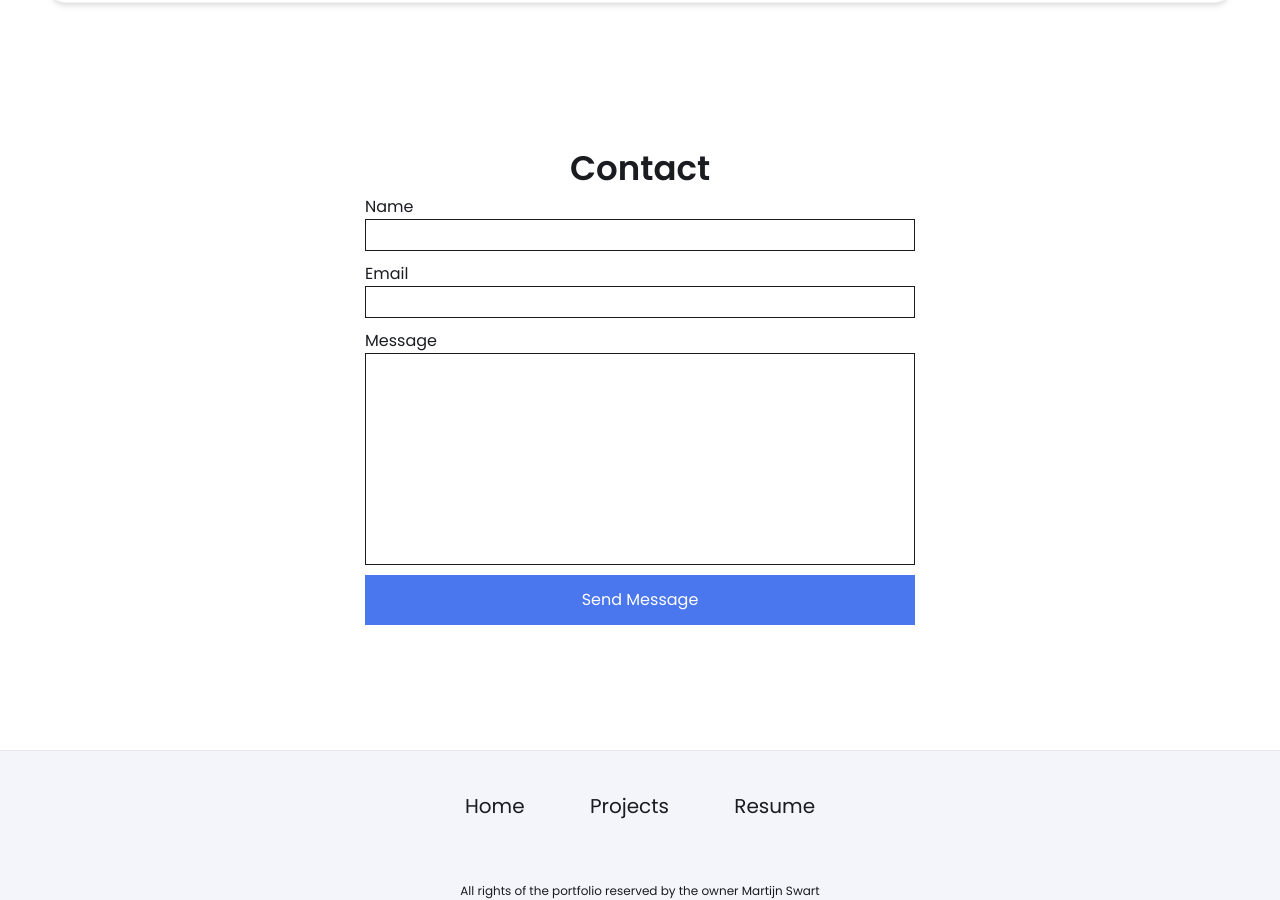
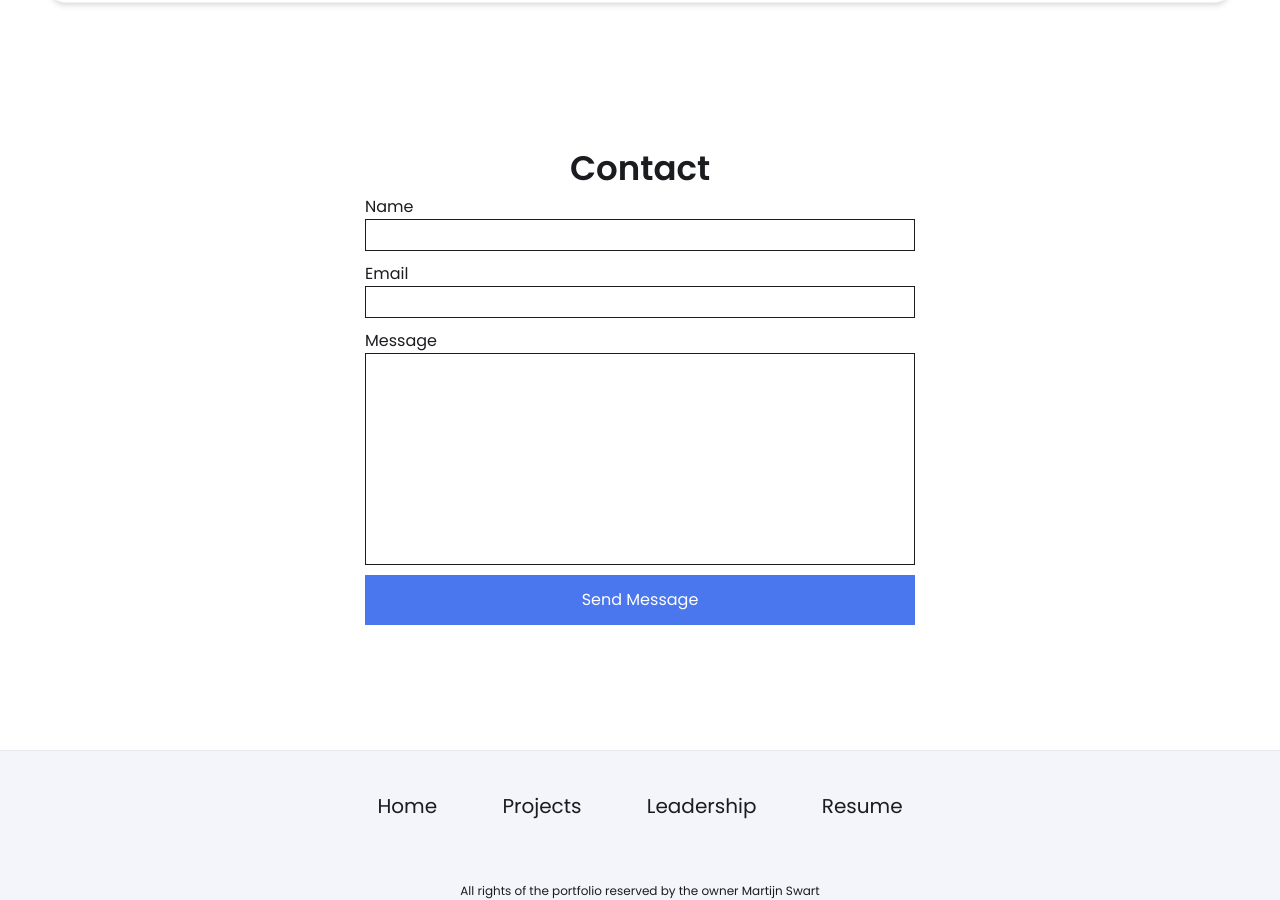
Before and after one commit to martijnswart01/martijnswart01.github.io, a Jekyll site: the page built from index.html, in a window 1280 px wide and 900 px high, scrolled down 4288 px. Built offline with Jekyll 4.4.1, drawn with Linux system fonts in a browser that asks for light colours.

Commit message:
Update footer.html

```diff
--- a/_includes/footer.html
+++ b/_includes/footer.html
@@ -6,6 +6,9 @@
             </a>
             <a href="/projects/">
                 <span>Projects</span>
+            </a>
+            <a href="/leadership/">
+                <span>Leadership</span>
             </a>
             <a href={{site.resume-url}} target="_blank" rel="noopener noreferrer">
                 <span>Resume</span>
```
